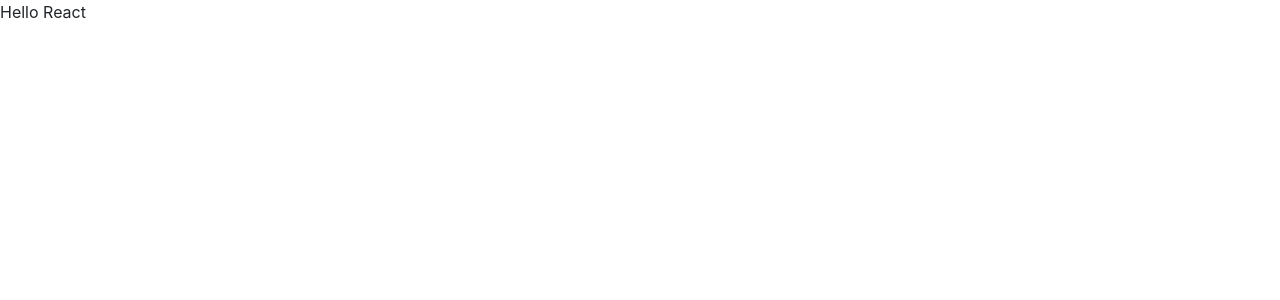
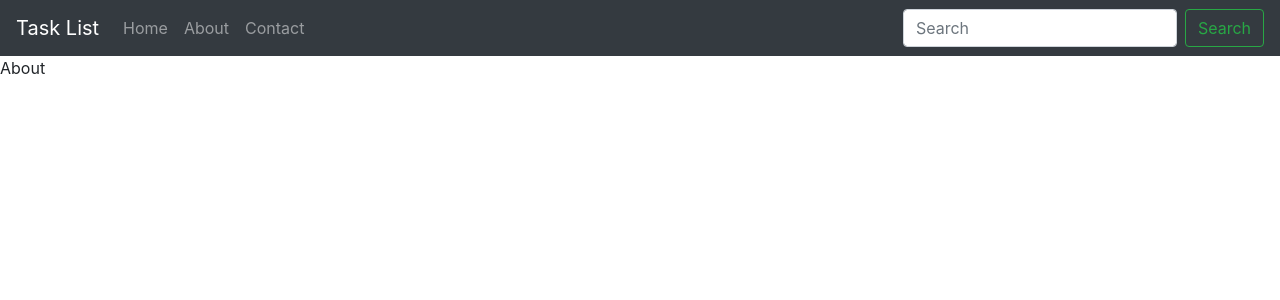
Before and after one commit to camha91/20-task-list-axios, a React (Create React App) app: page /about in a window 1280 px wide. Shown: the top 300 px of the page. Built offline with nearby package versions, Linux system fonts and the light colour scheme.

Commit message:
Route for each pages

```diff
--- a/src/App.js
+++ b/src/App.js
@@ -1,7 +1,22 @@
 import React from "react";
+import { BrowserRouter, Route, Switch } from "react-router-dom";
+import Header from "./components/Home/Header/Header";
+import About from "./pages/About/About";
+import Contact from "./pages/Contact/Contact";
+import Home from "./pages/Home/Home";
 
 function App() {
-    return <div className="app">Hello React</div>;
+    return (
+        <BrowserRouter>
+            <Header />
+            <Switch>
+                <Route exact path="/home" component={Home} />
+                <Route exact path="/contact" component={Contact} />
+                <Route exact path="/about" component={About} />
+                <Route exact path="/" component={Home} />
+            </Switch>
+        </BrowserRouter>
+    );
 }
 
 export default App;
--- /dev/null
+++ b/src/components/Home/Header/Header.js
@@ -0,0 +1,54 @@
+import React from "react";
+
+export default function Header() {
+    return (
+        <div>
+            <nav className="navbar navbar-expand-sm navbar-dark bg-dark">
+                <a className="navbar-brand" href="/">
+                    Task List
+                </a>
+                <button
+                    className="navbar-toggler d-lg-none"
+                    type="button"
+                    data-toggle="collapse"
+                    data-target="#collapsibleNavId"
+                    aria-controls="collapsibleNavId"
+                    aria-expanded="false"
+                    aria-label="Toggle navigation"
+                />
+                <div className="collapse navbar-collapse" id="collapsibleNavId">
+                    <ul className="navbar-nav mr-auto mt-2 mt-lg-0">
+                        <li className="nav-item">
+                            <a className="nav-link" href="/home">
+                                Home
+                            </a>
+                        </li>
+                        <li className="nav-item">
+                            <a className="nav-link" href="/about">
+                                About
+                            </a>
+                        </li>
+                        <li className="nav-item">
+                            <a className="nav-link" href="/contact">
+                                Contact
+                            </a>
+                        </li>
+                    </ul>
+                    <form className="form-inline my-2 my-lg-0">
+                        <input
+                            className="form-control mr-sm-2"
+                            type="text"
+                            placeholder="Search"
+                        />
+                        <button
+                            className="btn btn-outline-success my-2 my-sm-0"
+                            type="submit"
+                        >
+                            Search
+                        </button>
+                    </form>
+                </div>
+            </nav>
+        </div>
+    );
+}
--- /dev/null
+++ b/src/pages/About/About.js
@@ -0,0 +1,5 @@
+import React from "react";
+
+export default function About() {
+    return <div>About</div>;
+}
--- /dev/null
+++ b/src/pages/Contact/Contact.js
@@ -0,0 +1,5 @@
+import React from "react";
+
+export default function Contact() {
+    return <div>Contact</div>;
+}
--- /dev/null
+++ b/src/pages/Home/Home.js
@@ -0,0 +1,5 @@
+import React from "react";
+
+export default function Home() {
+    return <div>Home</div>;
+}
```
